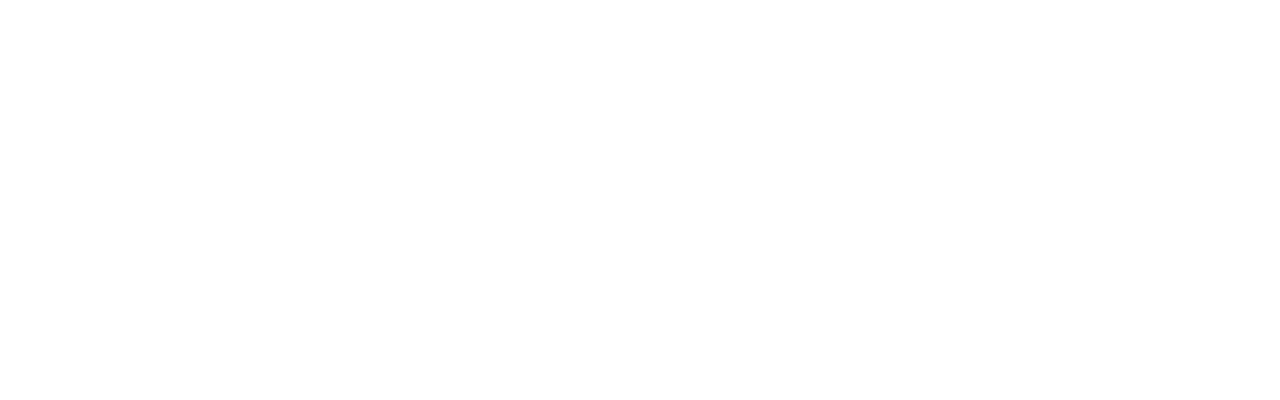
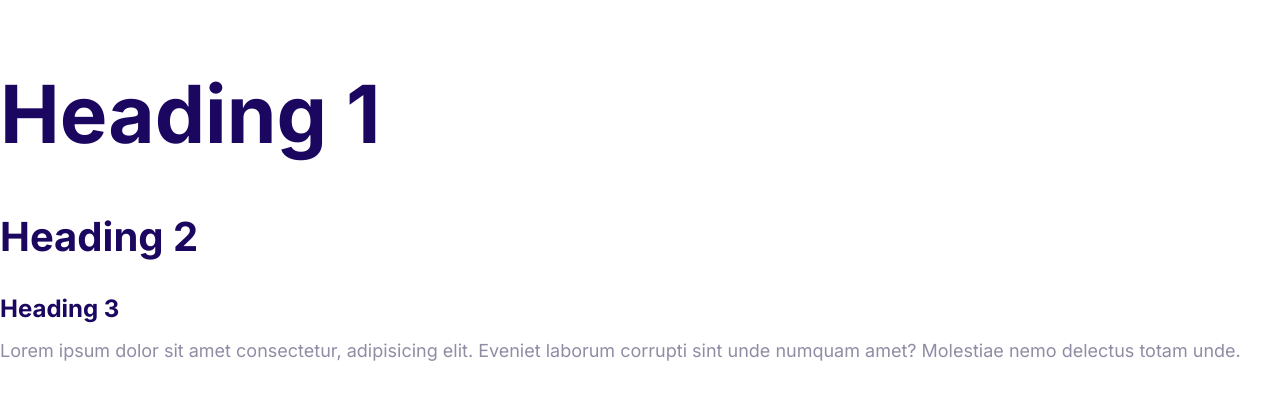
Before and after one commit to Gurashish0/moshify, a plain HTML site: page index.html in a window 1280 px wide. Drawn offline with Linux system fonts and the light colour scheme.

Commit message:
Define the styles for the fonts.

```diff
--- a/css/styles.css
+++ b/css/styles.css
@@ -5,3 +5,56 @@
     --color-headings: #1b0760;
     --color-body: #918ca4;
 }
+
+html {
+    font-size: 62.5%;
+}
+
+body {
+    font-family: Inter, Arial, Helvetica, sans-serif;
+    color: var(--color-body);
+    line-height: 1.5;
+    font-size: 2.4rem;
+}
+
+h1,
+h2,
+h3 {
+    color: var(--color-headings);
+    margin-bottom: 1rem;
+}
+
+h1 {
+    font-size: 7rem;
+}
+
+h2 {
+    font-size: 4rem;
+}
+
+h3 {
+    font-size: 3rem;
+}
+
+p {
+    margin-top: 0;
+}
+
+@media screen and (min-width: 1024px) {
+    body {
+        font-size: 1.8rem;
+    }
+
+    h1 {
+        font-size: 8rem;
+    }
+
+    h2 {
+        font-size: 4rem;
+    }
+
+    h3 {
+        font-size: 2.4rem;
+    }
+
+}
--- a/index.html
+++ b/index.html
@@ -5,9 +5,16 @@
     <meta http-equiv="X-UA-Compatible" content="IE=edge">
     <meta name="viewport" content="width=device-width, initial-scale=1.0">
     <title>Document</title>
+    <link rel="preconnect" href="https://fonts.googleapis.com">
+    <link rel="preconnect" href="https://fonts.gstatic.com" crossorigin>
+    <link href="https://fonts.googleapis.com/css2?family=Inter:wght@400;700&display=swap" rel="stylesheet">
     <link rel="stylesheet" href="css/normalize.css">
     <link rel="stylesheet" href="css/styles.css">
 </head>
 <body>
+    <h1>Heading 1</h1>
+    <h2>Heading 2</h2>
+    <h3>Heading 3</h3>
+    <p>Lorem ipsum dolor sit amet consectetur, adipisicing elit. Eveniet laborum corrupti sint unde numquam amet? Molestiae nemo delectus totam unde.</p>
 </body>
 </html>
```
